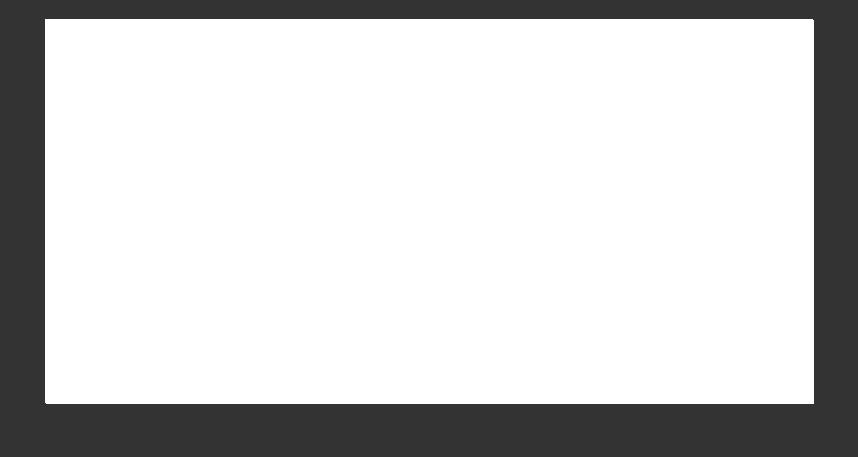
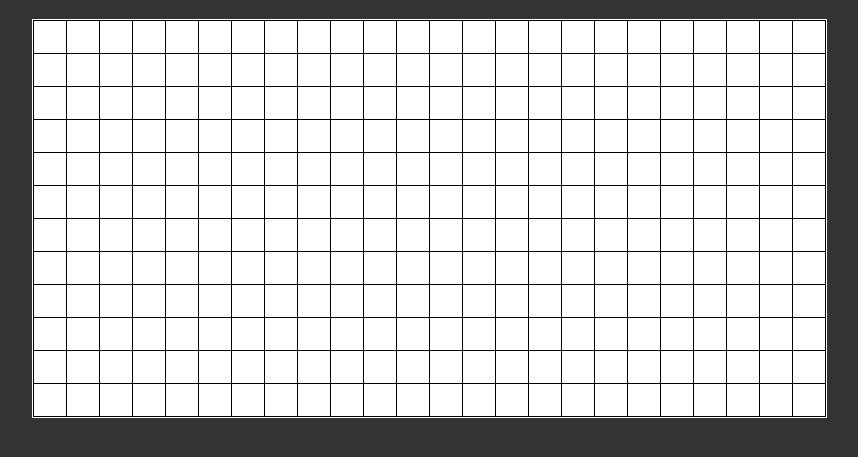
Before and after one commit to jackhodgkiss/chip-8-emulator, a website: page public/index.html in a window 1280 px wide. Shown: the part 61-518 px from the top of the page, without its empty margins (211-1069 px from the left). Drawn offline with Linux system fonts and the light colour scheme.

Commit message:
feat: add gap and padding to pixels

```diff
--- a/public/style.css
+++ b/public/style.css
@@ -22,8 +22,8 @@ body {
 }
 
 #emulator-screen {
-    width: 768px;
-    height: 384px;
+    width: 795px;
+    height: 399px;
     background-color: black;
     border: 1px solid white;
     margin-left: auto;
@@ -31,6 +31,8 @@ body {
     display: grid;
     grid-template-columns: repeat(24, 32px);
     grid-template-rows: repeat(12, 32px);
+    gap: 1px;
+    padding: 1px;
 }
 
 .pixel {
```
